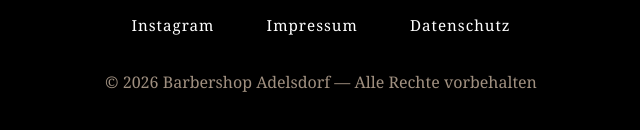
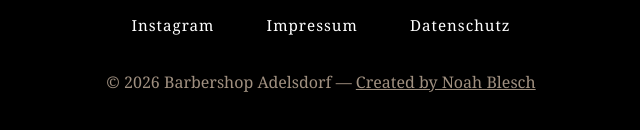
Before and after one commit to NoahSJB/Barbershop-Adelsdorf, a plain HTML site: page index.html in a window 1280 px wide. Shown: the part 3716-3846 px from the top of the page, 319-959 px from the left. Drawn offline with Linux system fonts and the light colour scheme.

Commit message:
Update index.html

```diff
--- a/index.html
+++ b/index.html
@@ -1175,7 +1175,15 @@
             <a href="#" onclick="openModal('impressum'); return false;">Impressum</a>
             <a href="#" onclick="openModal('datenschutz'); return false;">Datenschutz</a>
         </div>
-        <p style="margin-top: 2rem;">© 2026 Barbershop Adelsdorf — Alle Rechte vorbehalten</p>
+        <p style="margin-top: 2rem;">
+  © 2026 Barbershop Adelsdorf —
+  <a href="https://noahblesch.de"
+     target="_blank"
+     rel="noopener noreferrer"
+     style="color: inherit; text-decoration: underline;">
+    Created by Noah Blesch
+  </a>
+</p>
     </footer>
 
     <div id="impressumModal" class="modal">
```
